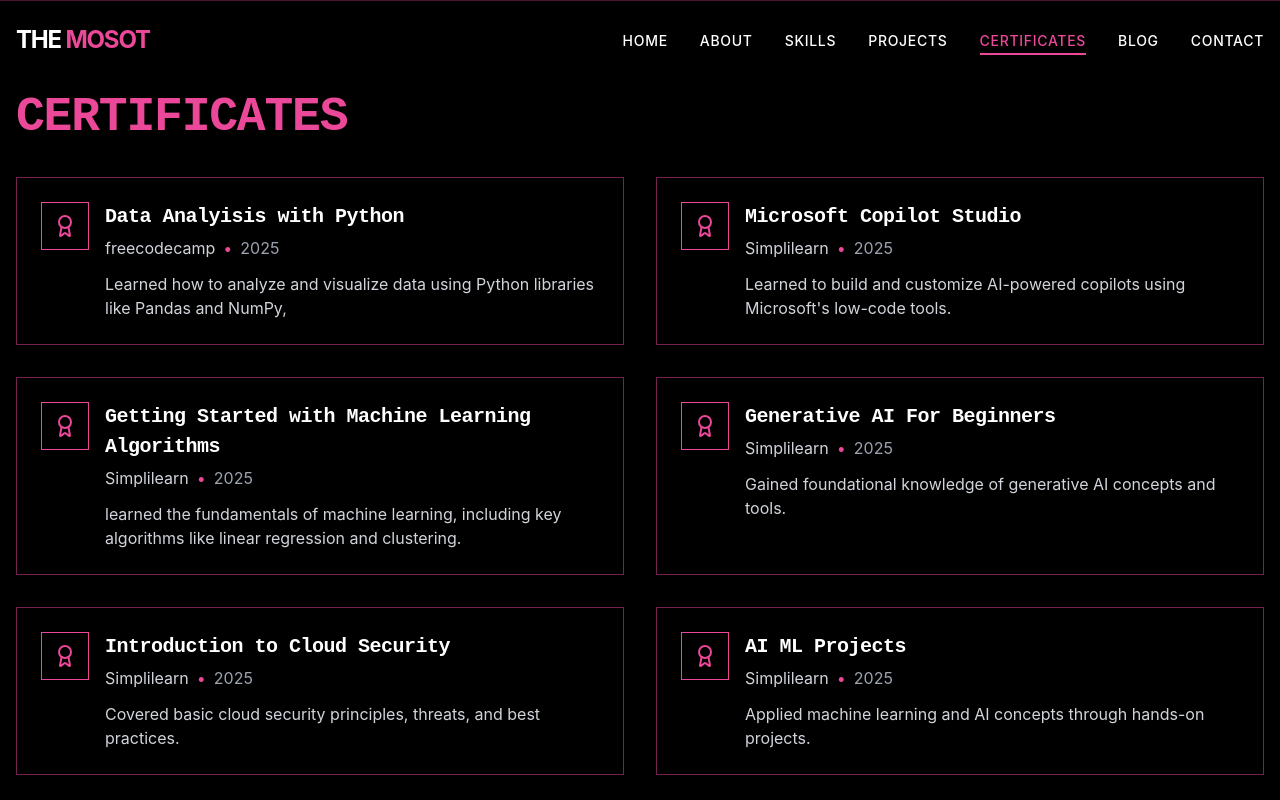
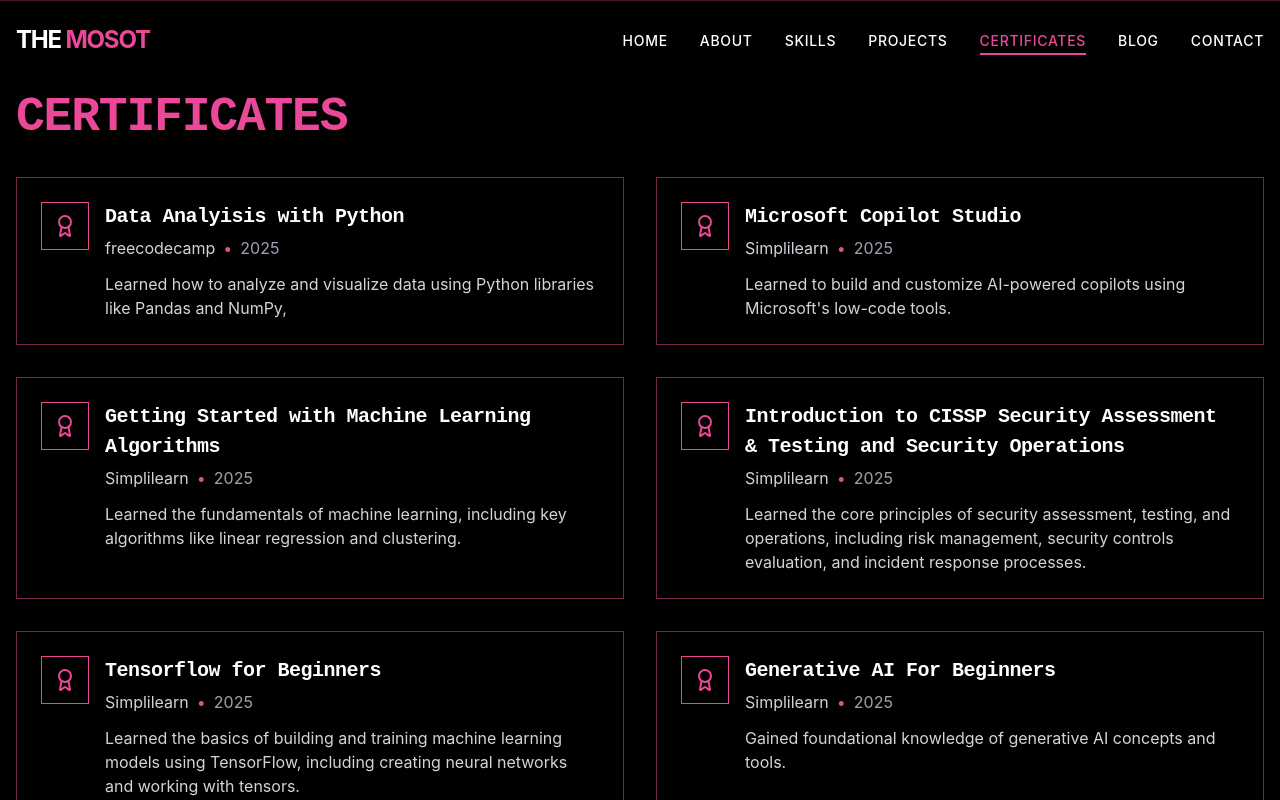
Before and after one commit to jedinsama/mosot-project, a React (Vite) app: page /certificates in a window 1280 px wide. Shown: the top 800 px of the page. Built offline with nearby package versions, Linux system fonts and the light colour scheme.

Commit message:
Certificate update today

```diff
--- a/src/pages/CertificatesPage.jsx
+++ b/src/pages/CertificatesPage.jsx
@@ -36,8 +36,22 @@ function CertificatesPage() {
               title="Getting Started with Machine Learning Algorithms"
               issuer="Simplilearn"
               date="2025"
-              description="learned the fundamentals of machine learning, including key algorithms like linear regression and clustering."
+              description="Learned the fundamentals of machine learning, including key algorithms like linear regression and clustering."
               url="https://certificates.simplicdn.net/share/8226928_85560111746631650765.pdf"
+            />
+            <CertificateCard
+              title="Introduction to CISSP Security Assessment & Testing and Security Operations"
+              issuer="Simplilearn"
+              date="2025"
+              description="Learned the core principles of security assessment, testing, and operations, including risk management, security controls evaluation, and incident response processes."
+              url="https://certificates.simplicdn.net/share/8220179_85560111746677117172.pdf"
+            />
+            <CertificateCard
+              title="Tensorflow for Beginners"
+              issuer="Simplilearn"
+              date="2025"
+              description="Learned the basics of building and training machine learning models using TensorFlow, including creating neural networks and working with tensors."
+              url="https://certificates.simplicdn.net/share/8221884_85560111746677216913.pdf"
             />
             <CertificateCard
               title="Generative AI For Beginners"
```
